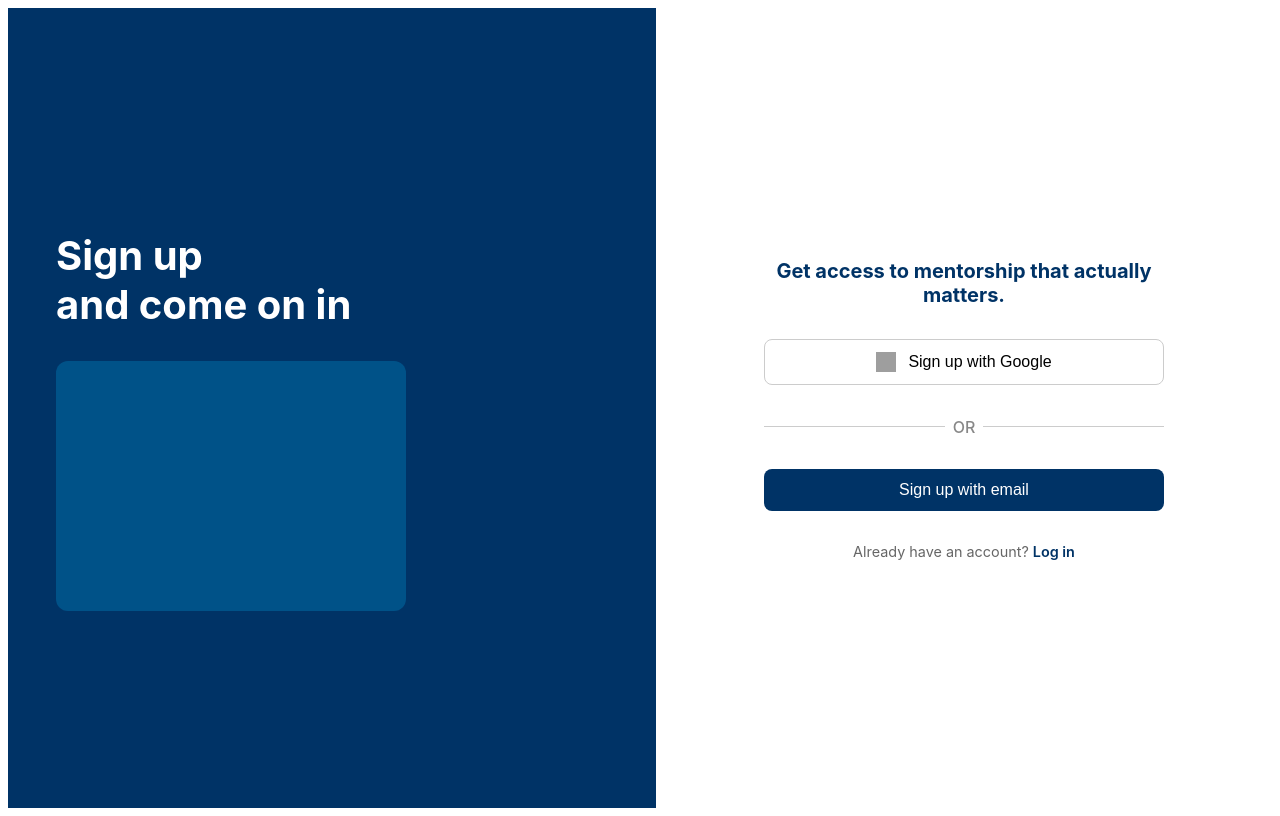
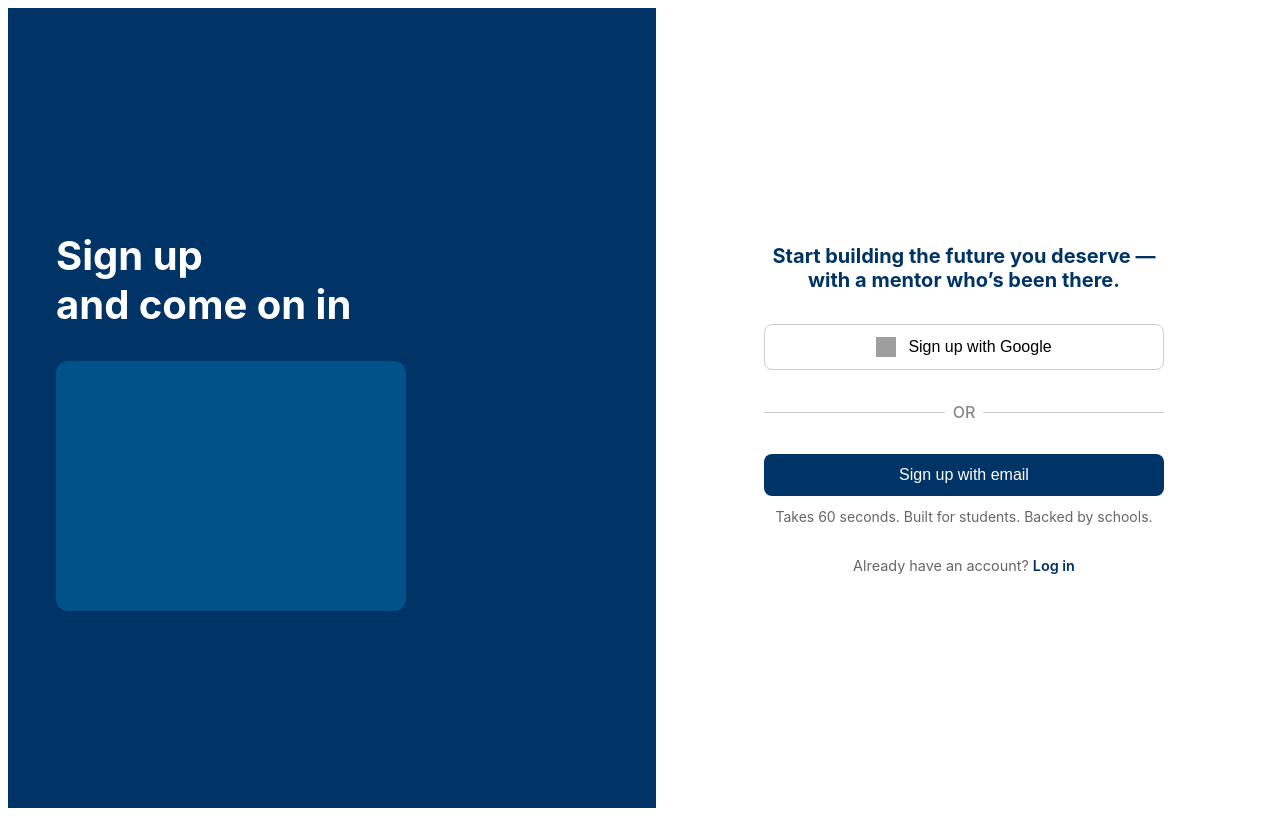
Before and after one commit to Rfitzgerald-svg/mentorme-frontend-, a React (Create React App) app: page /register in a window 1280 px wide. Built offline with nearby package versions, Linux system fonts and the light colour scheme; grey boxes are pictures that could not be loaded.

Commit message:
Update Register.jsx

```diff
--- a/src/routes/Register.jsx
+++ b/src/routes/Register.jsx
@@ -22,7 +22,7 @@ export default function Register() {
 
       <div className="register-right">
         <div className="form-container">
-          <h2>Get access to mentorship that actually matters.</h2>
+          <h2>Start building the future you deserve — with a mentor who’s been there.</h2>
           <button className="google-btn" onClick={handleGoogleLogin}>
             <img src="https://upload.wikimedia.org/wikipedia/commons/5/53/Google_%22G%22_Logo.svg" alt="Google icon" />
             Sign up with Google
@@ -33,6 +33,9 @@ export default function Register() {
           <button className="email-btn" onClick={handleEmailSignup}>
             Sign up with email
           </button>
+          <p style={{ fontSize: "0.875rem", color: "#666", marginTop: "0.75rem" }}>
+            Takes 60 seconds. Built for students. Backed by schools.
+          </p>
           <p className="existing-account">
             Already have an account? <a href="/login">Log in</a>
           </p>
```
